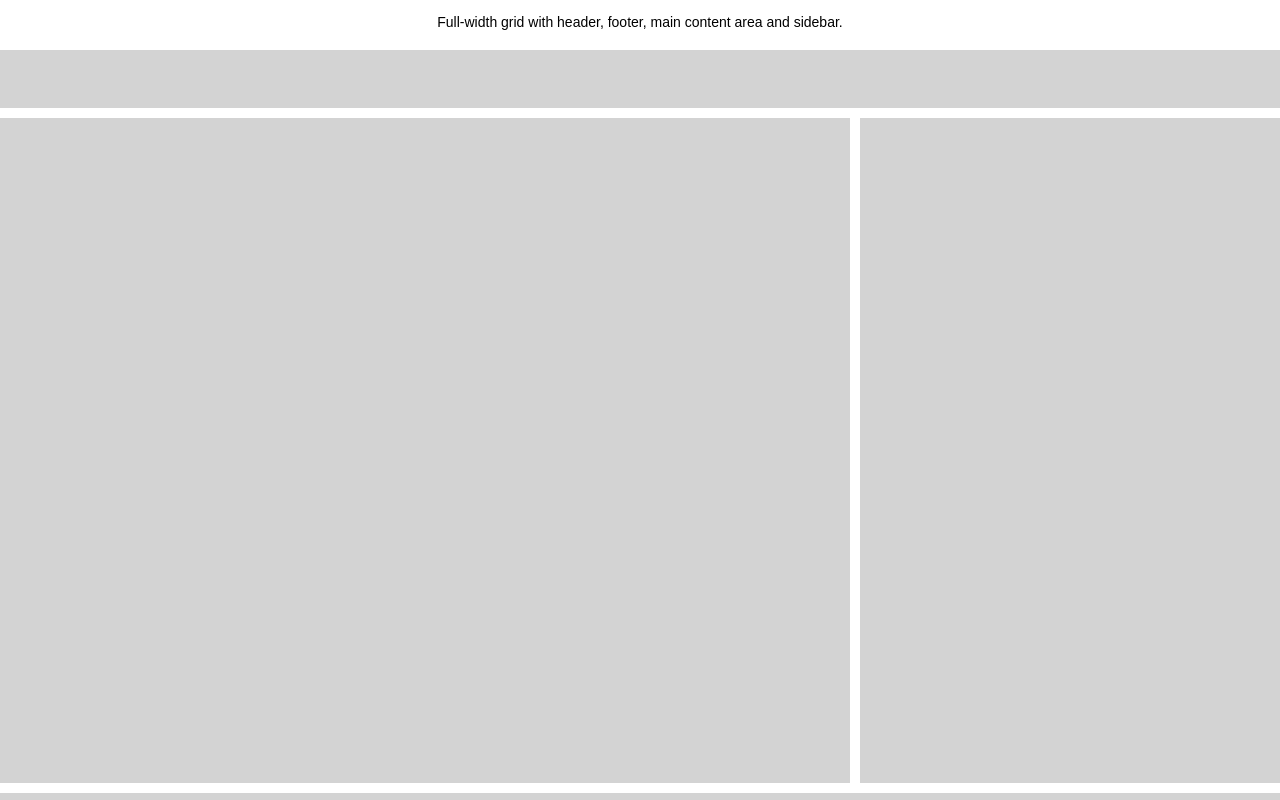
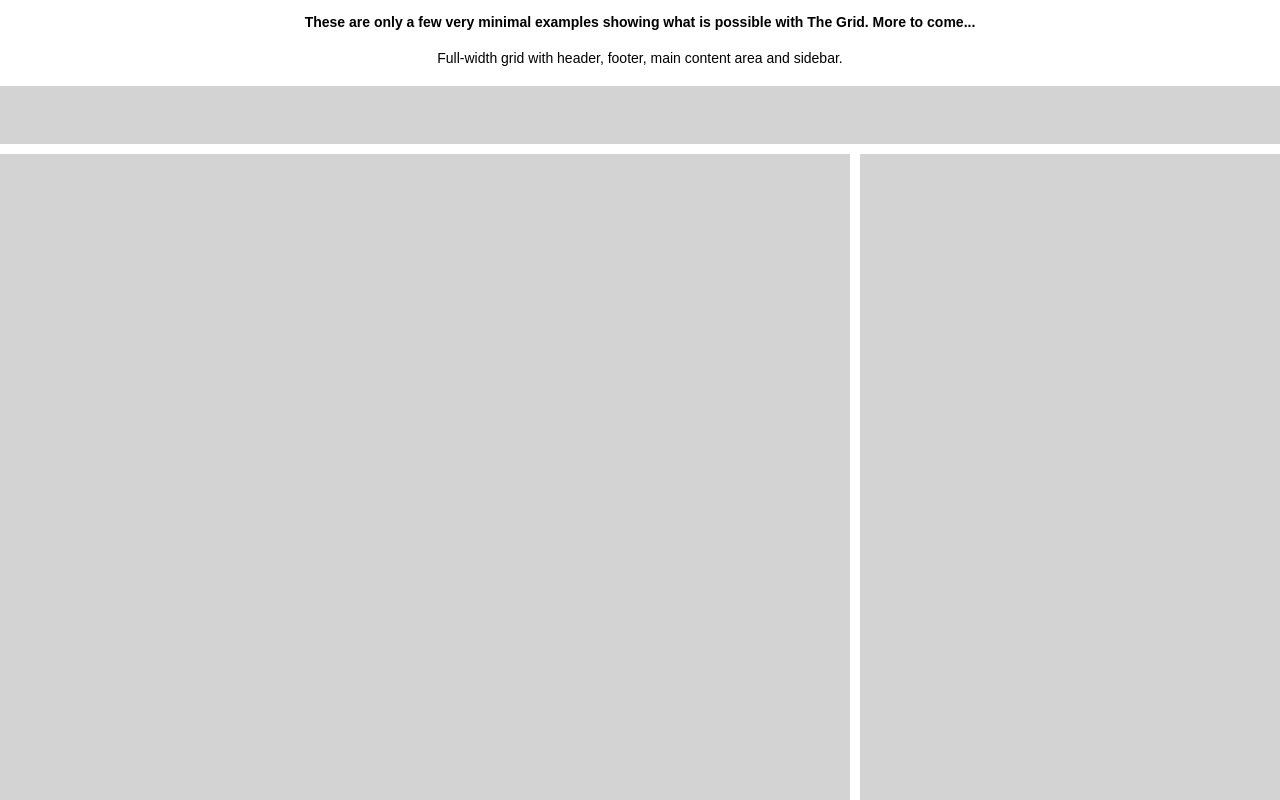
Before and after one commit to pixelscript-io/the-grid, a plain HTML site: page docs/index.html in a window 1280 px wide. Shown: the top 800 px of the page. Drawn offline with Linux system fonts and the light colour scheme.

Commit message:
Added examples

```diff
--- a/docs/index.html
+++ b/docs/index.html
@@ -26,6 +26,7 @@
   </head>
 
     <body>
+      <p><strong>These are only a few very minimal examples showing what is possible with The Grid.  More to come...</strong></p>
       <p>Full-width grid with header, footer, main content area and sidebar.</p>
       <div class="grid fill-height">
         <div class="col col-1-12 row-1-1"></div>
```
Also changed, not shown: 4 other files.
